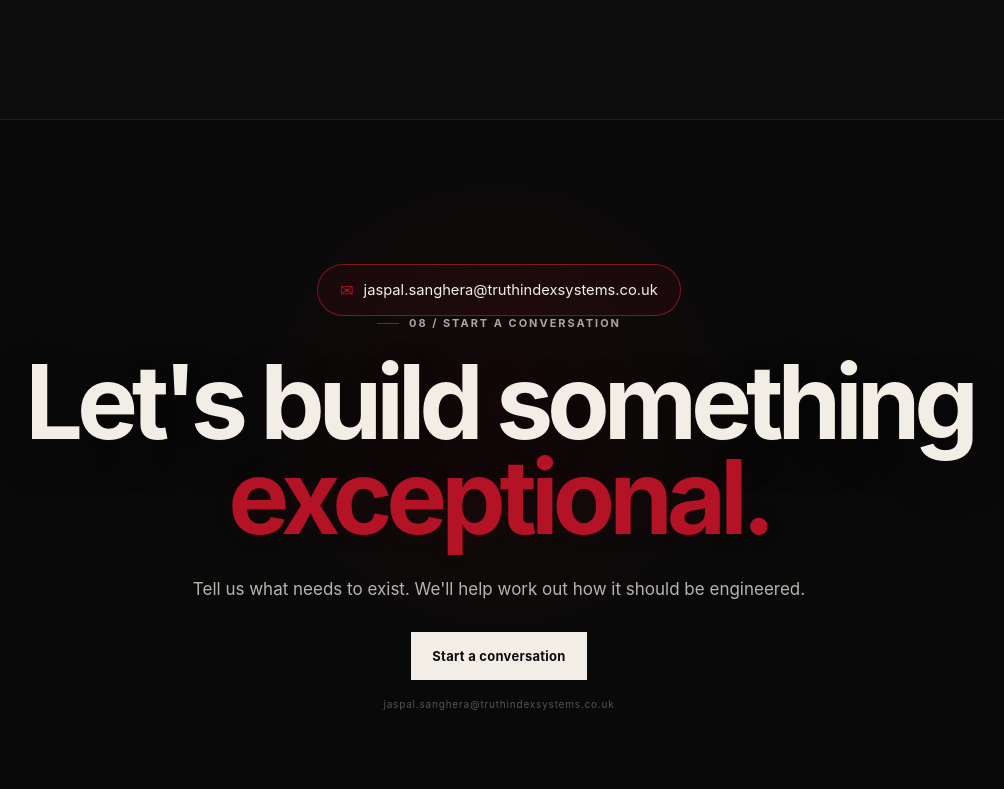
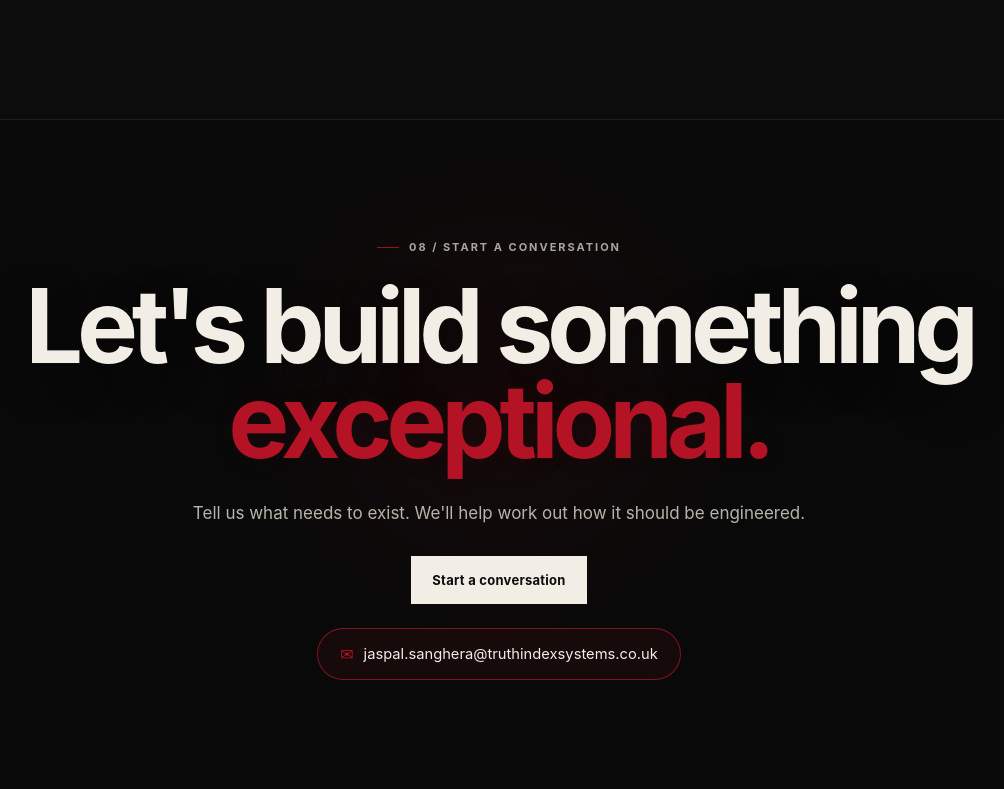
Before and after one commit to Truth-Index-Systems/websiteTI, a Next.js app: page / in a window 1280 px wide. Shown: the part 7751-8540 px from the top of the page, without its empty margins (141-1145 px from the left). Built offline with nearby package versions, Linux system fonts and the light colour scheme.

Commit message:
Update page.tsx

```diff
--- a/app/page.tsx
+++ b/app/page.tsx
@@ -83,8 +83,38 @@ export default function Home() {
 
     <section className="section why"><div className="section-kicker">07 / OUR STANDARD</div><div className="why-grid"><div className="why-intro"><h2>Authority in<br/><em className="accent">engineering.</em></h2><p>We do not need to shout. The work should speak clearly enough.</p></div>{[["Engineering first","Architecture and implementation decisions are made for the problem, not for the trend."],["Built on truth","Evidence before assumption. Explanation before exaggeration."],["Production ready","Reliability, recoverability and clarity matter as much as the demonstration."],["Long-term thinking","We build foundations that can evolve rather than disposable prototypes."]].map(([title,desc])=><article key={title}><h3>{title}</h3><p>{desc}</p></article>)}</div></section>
 
-    <section className="final-cta" id="contact"><div className="contact-pill"><a href="mailto:jaspal.sanghera@truthindexsystems.co.uk"><span className="contact-icon">✉</span><span className="contact-email">jaspal.sanghera@truthindexsystems.co.uk</span></a></div>
-<div className="section-kicker centered">08 / START A CONVERSATION</div><h2>Let&apos;s build something<br/><em className="accent">exceptional.</em></h2><p>Tell us what needs to exist. We&apos;ll help work out how it should be engineered.</p><a className="btn primary" href="mailto:jaspal.sanghera@truthindexsystems.co.uk">Start a conversation</a><small>jaspal.sanghera@truthindexsystems.co.uk</small></section>
+    <section className="final-cta" id="contact">
+  <div className="section-kicker centered">
+    08 / START A CONVERSATION
+  </div>
+
+  <h2>
+    Let&apos;s build something
+    <br />
+    <em className="accent">exceptional.</em>
+  </h2>
+
+  <p>
+    Tell us what needs to exist. We&apos;ll help work out how it should be
+    engineered.
+  </p>
+
+  <a
+    className="btn primary"
+    href="mailto:jaspal.sanghera@truthindexsystems.co.uk"
+  >
+    Start a conversation
+  </a>
+
+  <div className="contact-pill">
+    <a href="mailto:jaspal.sanghera@truthindexsystems.co.uk">
+      <span className="contact-icon">✉</span>
+      <span className="contact-email">
+        jaspal.sanghera@truthindexsystems.co.uk
+      </span>
+    </a>
+  </div>
+</section>
 
     <footer><div className="footer-brand"><span className="brand-mark"><Mark size={28}/></span><div><strong>TRUTH INDEX SYSTEMS</strong><span>Engineering Intelligent Software.</span></div></div><div className="footer-links"><div><strong>Technology</strong><a href="#technology">Genesis T8™</a><a href="#technology">CIE v1.0</a></div><div><strong>Product</strong><a href="https://www.marketroute.co.uk">MarketRoute</a></div><div><strong>Solutions</strong><a href="#solutions">Engineering Solutions</a><a href="#solutions">AI &amp; Software Platforms</a></div><div><strong>Contact</strong><a href="mailto:jaspal.sanghera@truthindexsystems.co.uk">jaspal.sanghera@truthindexsystems.co.uk</a></div></div><div className="footer-bottom"><span>© 2026 Truth Index Systems</span><span>Built on Truth.</span></div></footer>
   </main>;
```
